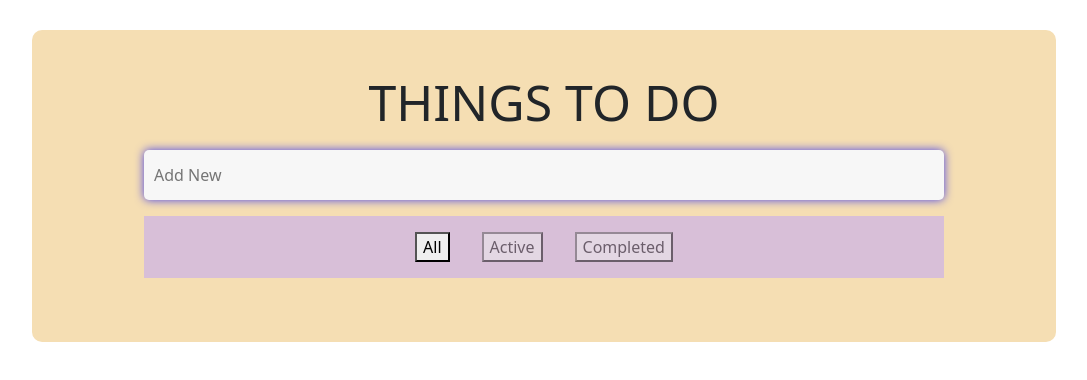
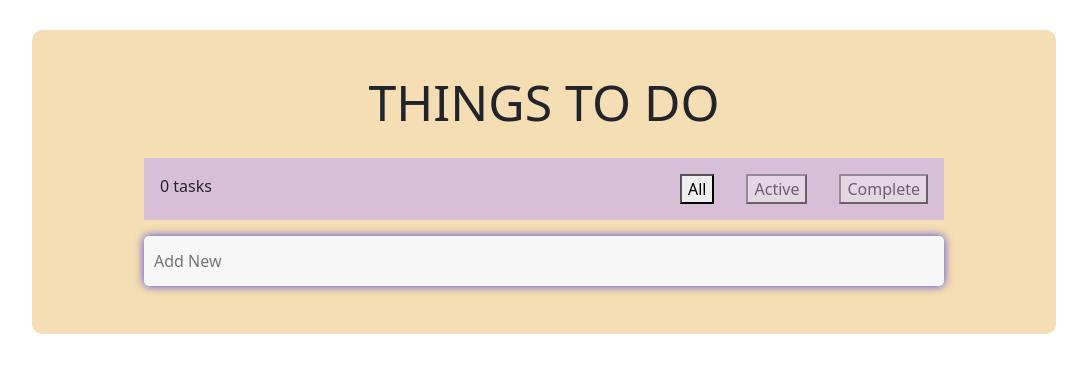
Before and after one commit to encodedCoder/to-do-app, a React (Create React App) app: page / in a window 1280 px wide. Shown: the top 380 px of the page, without its empty margins (96-1183 px from the left). Built offline with nearby package versions, Linux system fonts and the light colour scheme.

Commit message:
Add Status bar update with pseudo complete

```diff
--- a/package.json
+++ b/package.json
@@ -8,6 +8,7 @@
     "@testing-library/user-event": "^13.5.0",
     "react": "^18.2.0",
     "react-dom": "^18.2.0",
+    "react-router-dom": "^6.18.0",
     "react-scripts": "5.0.1",
     "web-vitals": "^2.1.4"
   },
--- a/src/App.css
+++ b/src/App.css
@@ -12,11 +12,9 @@
   text-transform: uppercase;
   font-size: 50px;
   padding: 10px;
-}
-
-.App-logo {
-  /* height: 40vmin; */
-  /* pointer-events: none; */
+  user-select: none;
+  /* cursor: pointer; */
+  /* text-decoration: line-through; */
 }
 
 .container {
--- a/src/App.js
+++ b/src/App.js
@@ -1,13 +1,14 @@
 import AddNewItem from "./components/AddNewItem";
 import ItemsList from "./components/ItemsList";
 import StatusBar from "./components/StatusBar";
-import { useEffect, useState } from "react";
+import { useState } from "react";
 import "./App.css";
+
+const home = "/localhost";
 
 function App() {
   const [items, setItems] = useState([]);
   const [renderList, setRenderList] = useState("all");
-  const [taskCount, setTasksCount] = useState(0);
 
   const removeItem = (index) => {
     const newItems = [...items];
@@ -17,28 +18,38 @@ function App() {
 
   const changeActiveStatus = (index, status) => {
     console.log("Changing active status", index, status);
-    items[index][1] = status;
-    setItems(items);
+    const newItems = [...items];
+    newItems[index][1] = status;
+    setItems(newItems);
     console.log(items);
   };
 
-  useEffect(() => {
-    // action on update of items
-  }, [items]);
+  const filteredItems = () => {
+    if (renderList === "all") {
+      return items;
+    } else if (renderList === "active") {
+      return items.filter((item) => item[1] === "active");
+    } else {
+      return items.filter((item) => item[1] === "complete");
+    }
+  };
 
   return (
     <div className="app">
       <div className="container">
         <h1 className="title">Things to do</h1>
+        <StatusBar
+          renderList={renderList}
+          setRenderList={setRenderList}
+          tasksCount={filteredItems().length}
+        />
         <AddNewItem items={items} setItems={setItems} />
         <ItemsList
-          items={items}
+          items={filteredItems()}
           renderList={renderList}
-          setTasksCount={setTasksCount}
           removeItem={removeItem}
           changeActiveStatus={changeActiveStatus}
         />
-        <StatusBar renderList={renderList} setRenderList={setRenderList} />
       </div>
     </div>
   );
--- a/src/components/Item.css
+++ b/src/components/Item.css
@@ -12,24 +12,23 @@
   justify-content: space-between;
 }
 
-.task-name {
+.task-name-active {
+  text-decoration: solid;
+  opacity: 100;
   width: 80%;
   justify-content: flex-start;
 }
 
-.task-name-active {
-  text-decoration: solid;
-  opacity: 100;
+.task-name-complete {
+  text-decoration: line-through;
+  opacity: 0.5;
+  width: 80%;
+  justify-content: flex-start;
 }
 
-.task-name-completed {
-  text-decoration: line-through;
-  opacity: 0.5;
-}
-
-.task-name > .checkbox-image {
-  width: 40px;
-  height: 40px;
+.checkbox-image {
+  width: 2.3rem;
+  height: 2.3rem;
   margin-right: 0.5rem;
 }
 
@@ -41,6 +40,7 @@
   display: flex;
   align-items: center;
   justify-content: center;
+  cursor: pointer;
 }
 
 .task-delete:hover {
@@ -50,7 +50,3 @@
 .task-delete:active {
   background-color: rgb(46, 170, 174);
 }
-
-.task-delete-img-container {
-  flex: ce;
-}
--- a/src/components/Item.jsx
+++ b/src/components/Item.jsx
@@ -9,7 +9,7 @@ export default function Item({ item, index, removeItem, changeActiveStatus }) {
   const [isTaskActive, setTaskActive] = useState(true);
 
   const changeTaskStatus = () => {
-    console.log(index);
+    // console.log(index);
     // return;
     isTaskActive
       ? changeActiveStatus(index, "complete")
--- a/src/components/ItemsList.jsx
+++ b/src/components/ItemsList.jsx
@@ -8,20 +8,20 @@ export default function ItemsList({
   removeItem,
   changeActiveStatus,
 }) {
-  console.log(items);
+  // console.log(items);
   return (
     <div className="items-list">
       {items.map((item, index) => {
-        return item[1] === "active" ? (
+        return (
           <Item
             className="item"
             item={item[0]}
-            key={index}
             index={index}
             removeItem={removeItem}
             changeActiveStatus={changeActiveStatus}
+            key={index}
           />
-        ) : null;
+        );
       })}
     </div>
   );
--- a/src/components/StatusBar.css
+++ b/src/components/StatusBar.css
@@ -3,6 +3,16 @@
   width: 80%;
   margin: 1rem auto;
   padding: 1rem 0;
+  display: flex;
+}
+
+.status-bar-item-count {
+  flex: 60%;
+  text-align: left;
+  margin-left: 1rem;
+}
+
+.status-bar-buttons {
 }
 
 .status-bar-buttons > button {
--- a/src/components/StatusBar.jsx
+++ b/src/components/StatusBar.jsx
@@ -1,9 +1,10 @@
 import "./StatusBar.css";
 
-export default function StatusBar({ renderList, setRenderList }) {
-  console.log("We're currently rendering: ", renderList);
+export default function StatusBar({ renderList, setRenderList, tasksCount }) {
+  // console.log("We're currently rendering: ", renderList);
   return (
     <div className="status-bar-container">
+      <div className="status-bar-item-count">{tasksCount + " tasks"}</div>
       <div className="status-bar-buttons">
         <button
           className={renderList === "all" ? "all-selected" : "all"}
@@ -29,7 +30,7 @@ export default function StatusBar({ renderList, setRenderList }) {
             setRenderList("complete");
           }}
         >
-          Completed
+          Complete
         </button>
       </div>
     </div>
```
Also changed, not shown: 1 other file (tests, documents, lock files or other folders).
